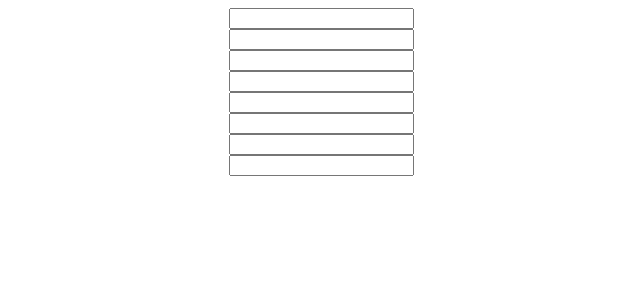
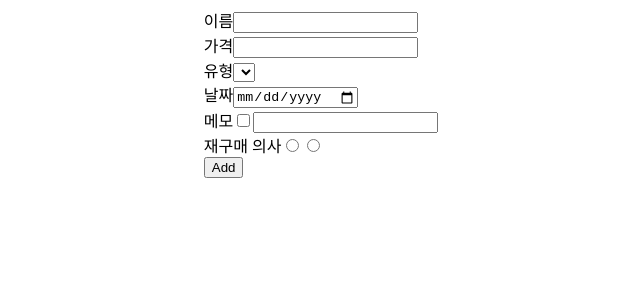
Before and after one commit to seon-mikim/HouseHoldAccount, a React (Create React App) app: page / in a window 1280 px wide. Shown: the top 300 px of the page, without its empty margins (319-959 px from the left). Built offline with nearby package versions, Linux system fonts and the light colour scheme.

Commit message:
feat: 상수 생성

```diff
--- a/src/components/Form/index.jsx
+++ b/src/components/Form/index.jsx
@@ -1,17 +1,29 @@
+import { useState } from "react"
+import Label from "../common/Label"
+import Select from "../common/Select"
+import INPUT_TYPE from "../../constants/INPUT_TYPE"
+import LABEL_NAME from "../../constants/LABEL_NAME"
+import INPUT_INITIAL from "../../constants/INPUT_INITIAL"
 import LabelInputWrapper from "../common/LabelInputWrapper"
 
 const Form = ({ ...props }) => {
+	const [input, setInput] = useState(INPUT_INITIAL)
 	return (
 		<form {...props}>
 			<div>
-				<LabelInputWrapper/>
-				<LabelInputWrapper/>
-				<LabelInputWrapper/>
-				<LabelInputWrapper/>
-				<LabelInputWrapper/>
-				<LabelInputWrapper/>
-				<LabelInputWrapper />
-				<LabelInputWrapper />
+				<LabelInputWrapper inputType={INPUT_TYPE.text} title={ LABEL_NAME.productName} />
+				<LabelInputWrapper inputType={INPUT_TYPE.number} title={LABEL_NAME.price} />
+				<div>
+					<Label title={LABEL_NAME.productType}/>
+					<Select/>
+
+				</div>
+				<LabelInputWrapper inputType={INPUT_TYPE.date} title={LABEL_NAME.date } />
+				<LabelInputWrapper inputType={INPUT_TYPE.checkbox} title={ LABEL_NAME.memo} />
+				<LabelInputWrapper inputType={INPUT_TYPE.radio} title={LABEL_NAME.repurchaseIntentions } />
+			</div>
+			<div>
+				<button>Add</button>
 			</div>
 		</form>
 	)
--- a/src/components/common/LabelInputWrapper/index.jsx
+++ b/src/components/common/LabelInputWrapper/index.jsx
@@ -2,11 +2,14 @@ import React from 'react'
 import Input from '../Input'
 import Label from '../Label'
 
-const LabelInputWrapper = ({...props }) => {
+const LabelInputWrapper = ({ title,inputType,...props }) => {
+
 	return (
 		<div{...props}>
-			<Label />
-			<Input />
+			<Label title={title}/>
+			<Input type={inputType} />
+			{title === '메모'&& inputType === 'checkbox'? <Input type='text'/>: '' }
+			{title === '재구매 의사'&& inputType === 'radio'? <Input type='radio'/>: '' }
 		</div>
 	)
 }
--- /dev/null
+++ b/src/constants/INPUT_INITIAL.js
@@ -0,0 +1,11 @@
+const INPUT_INITIAL = {
+	productName: '',
+	price: '',
+	productType: '',
+	date: '',
+	isMemo: false,
+	memo: '',
+	isRepurchase:false
+}
+
+export default INPUT_INITIAL
--- /dev/null
+++ b/src/constants/INPUT_TYPE.js
@@ -0,0 +1,9 @@
+const INPUT_TYPE = {
+	text:'text',
+	number:'number',
+	date:'date',
+	checkbox:'checkbox',
+	radio:'radio',
+}
+
+export default INPUT_TYPE
--- /dev/null
+++ b/src/constants/LABEL_NAME.js
@@ -0,0 +1,11 @@
+const LABEL_NAME = {
+	productName: '이름',
+	price: '가격',
+	productType: '유형',
+	date: '날짜',
+	memo: '메모',
+	repurchaseIntentions: '재구매 의사'
+
+}
+
+export default LABEL_NAME
```
Also changed, not shown: src/constants/INPUT_NAME.js (added, +11 -0 lines), src/constants/InputType.js (deleted).
